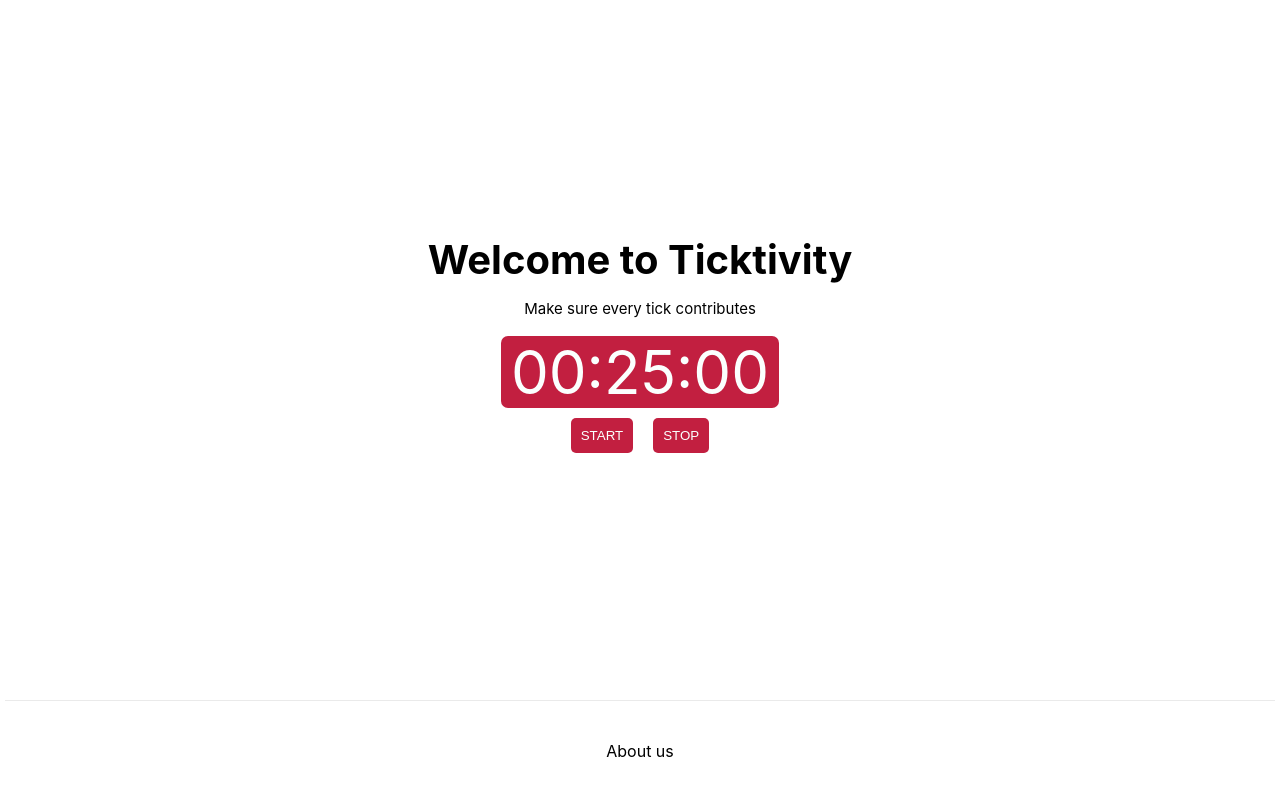
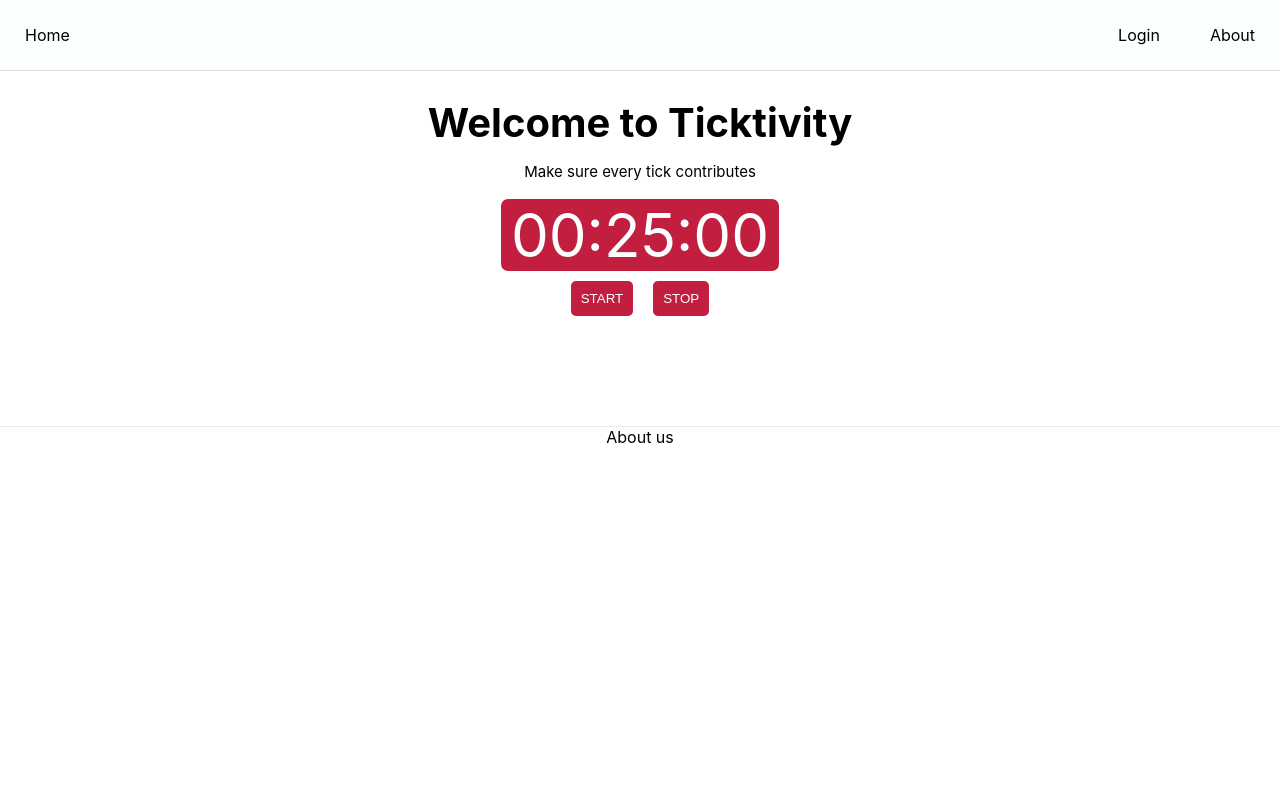
Before and after one commit to Elitiman/ticktivity, a Next.js app: page / in a window 1280 px wide. Shown: the top 796 px of the page. Built offline with nearby package versions, Linux system fonts and the light colour scheme.

Commit message:
:fire: Fixed header and layout
Fixed header and layout, added login toggle

```diff
--- /dev/null
+++ b/Layout/Layout.js
@@ -0,0 +1,16 @@
+import React from "react";
+import Header from "../components/Header/Header";
+import Footer from "../components/Footer/Footer";
+import styles from "./Layout.module.scss";
+
+const Layout = ({ children, ...otherProps }) => {
+  return (
+    <React.Fragment {...otherProps}>
+      <Header />
+      <main className={styles.main}>{children}</main>
+      <Footer />
+    </React.Fragment>
+  );
+};
+
+export default Layout;
--- /dev/null
+++ b/Layout/Layout.module.scss
@@ -0,0 +1,3 @@
+.main {
+  max-height: 75vh;
+}
--- /dev/null
+++ b/components/Footer/Footer.js
@@ -0,0 +1,11 @@
+import React from "react";
+import styles from "./Footer.module.scss";
+const Footer = () => {
+  return (
+    <footer className={styles.footer}>
+      <a href="/about">About us</a>
+    </footer>
+  );
+};
+
+export default Footer;
--- /dev/null
+++ b/components/Footer/Footer.module.scss
@@ -0,0 +1,18 @@
+.footer {
+  width: 100%;
+  border-top: 1px solid #eaeaea;
+  display: flex;
+  justify-content: center;
+  align-items: center;
+  max-height: 15vh;
+}
+
+.footer img {
+  margin-left: 0.5rem;
+}
+
+.footer a {
+  display: flex;
+  justify-content: center;
+  align-items: center;
+}
--- /dev/null
+++ b/components/Header/Header.jsx
@@ -0,0 +1,26 @@
+import React from "react";
+// import Link from "next/link";
+import styles from "./Header.module.scss";
+import { connect } from "react-redux";
+import { loginToggle } from "../../redux/login/actions";
+
+const Header = ({ loginToggle }) => {
+  return (
+    <header className={styles.header}>
+      <nav>
+        <a href="">Home</a>
+        <span className={styles["nav-right"]}>
+          <a onClick={() => loginToggle()}>Login</a>
+          <a href="">About</a>
+        </span>
+      </nav>
+    </header>
+  );
+};
+const mapStateToProps = (state) => ({});
+
+const mapDispatchToProps = (dispatch) => ({
+  loginToggle: () => dispatch(loginToggle()),
+});
+
+export default connect(null, mapDispatchToProps)(Header);
--- /dev/null
+++ b/components/Header/Header.module.scss
@@ -0,0 +1,22 @@
+@import "../../styles/variables.scss";
+
+.header {
+  width: 100%;
+  position: fixed;
+  background-color: $white;
+  border-bottom: 1px solid #ddd;
+  top: 0;
+  nav a {
+    text-decoration: none;
+    padding: 25px;
+    display: inline-block;
+    transition: 0.25s;
+    &:hover {
+      background-color: $black;
+      color: $cream;
+    }
+  }
+  .nav-right {
+    float: right;
+  }
+}
--- a/pages/index.jsx
+++ b/pages/index.jsx
@@ -4,13 +4,18 @@ import Timer from "../components/Timer/Timer";
 import Button from "../components/Button/Button";
 import Login from "../components/Login/Login";
 import { connect } from "react-redux";
+import Layout from "../Layout/Layout";
 
 function Home({ popup }) {
   return (
+    <Layout>
       <div className={styles.container}>
         <Head>
           <title>Ticktivity | pomodoro timer</title>
-        <meta name="viewport" content="initial-scale=1.0, width=device-width" />
+          <meta
+            name="viewport"
+            content="initial-scale=1.0, width=device-width"
+          />
         </Head>
         <main className={styles.main}>
           <h1 className={styles.title}>Welcome to Ticktivity</h1>
@@ -23,10 +28,8 @@ function Home({ popup }) {
           </div>
         </main>
         {popup ? <Login /> : null}
-      <footer className={styles.footer}>
-        <a href="/about">About us</a>
-      </footer>
       </div>
+    </Layout>
   );
 }
 const mapStateToProps = ({ loginReducer: { popup } }) => ({
--- a/redux/login/actions.js
+++ b/redux/login/actions.js
@@ -1,5 +1,5 @@
 import { loginTypes } from "./types";
 
-export const LOGIN_POPUP_TOGGLE = () => ({
+export const loginToggle = () => ({
   type: loginTypes.LOGIN_POPUP_TOGGLE,
 });
--- a/styles/Home.module.css
+++ b/styles/Home.module.css
@@ -1,5 +1,4 @@
 .container {
-  min-height: 100vh;
   padding: 0 0.5rem;
   display: flex;
   flex-direction: column;
@@ -8,7 +7,7 @@
 }
 
 .main {
-  padding: 5rem 0;
+  padding: 10rem 0;
   flex: 1;
   display: flex;
   flex-direction: column;
```
Lines whose indentation alone changed are shown as unchanged.
